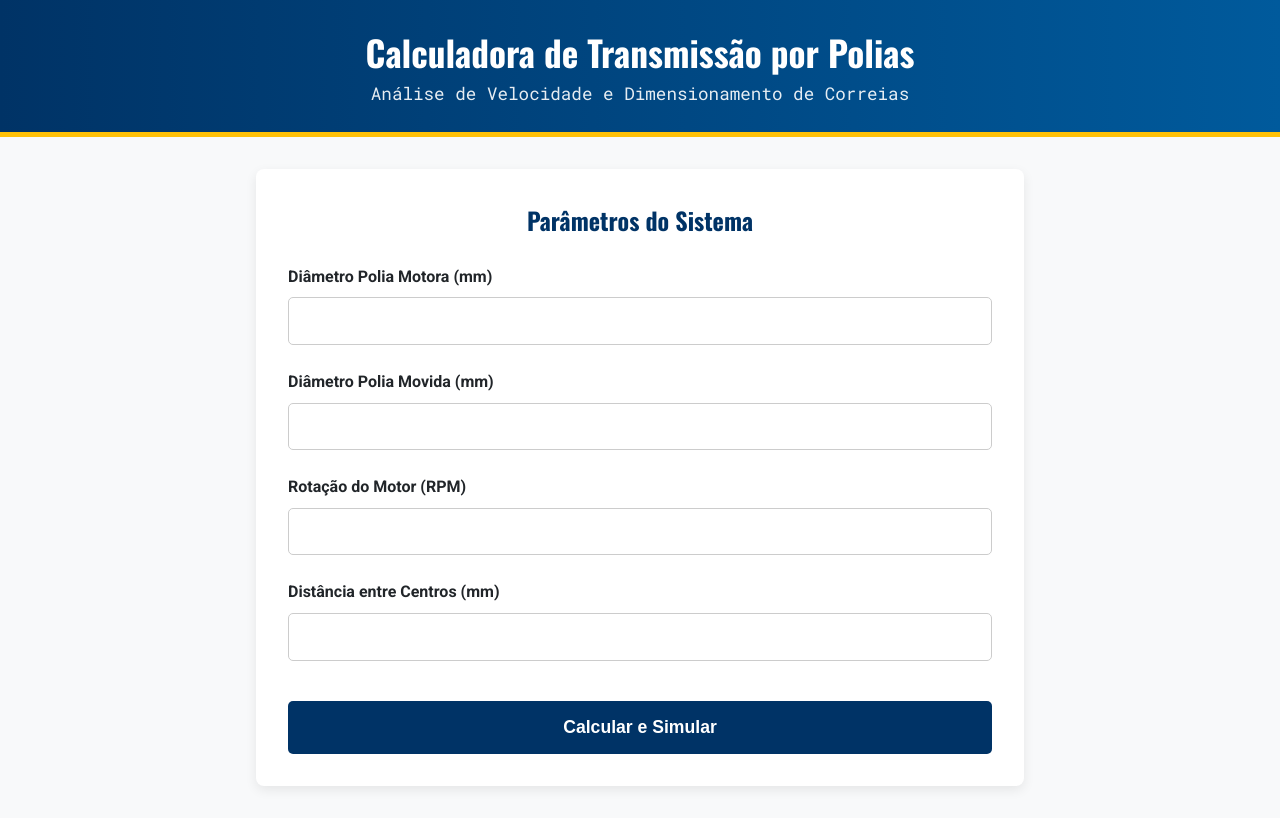
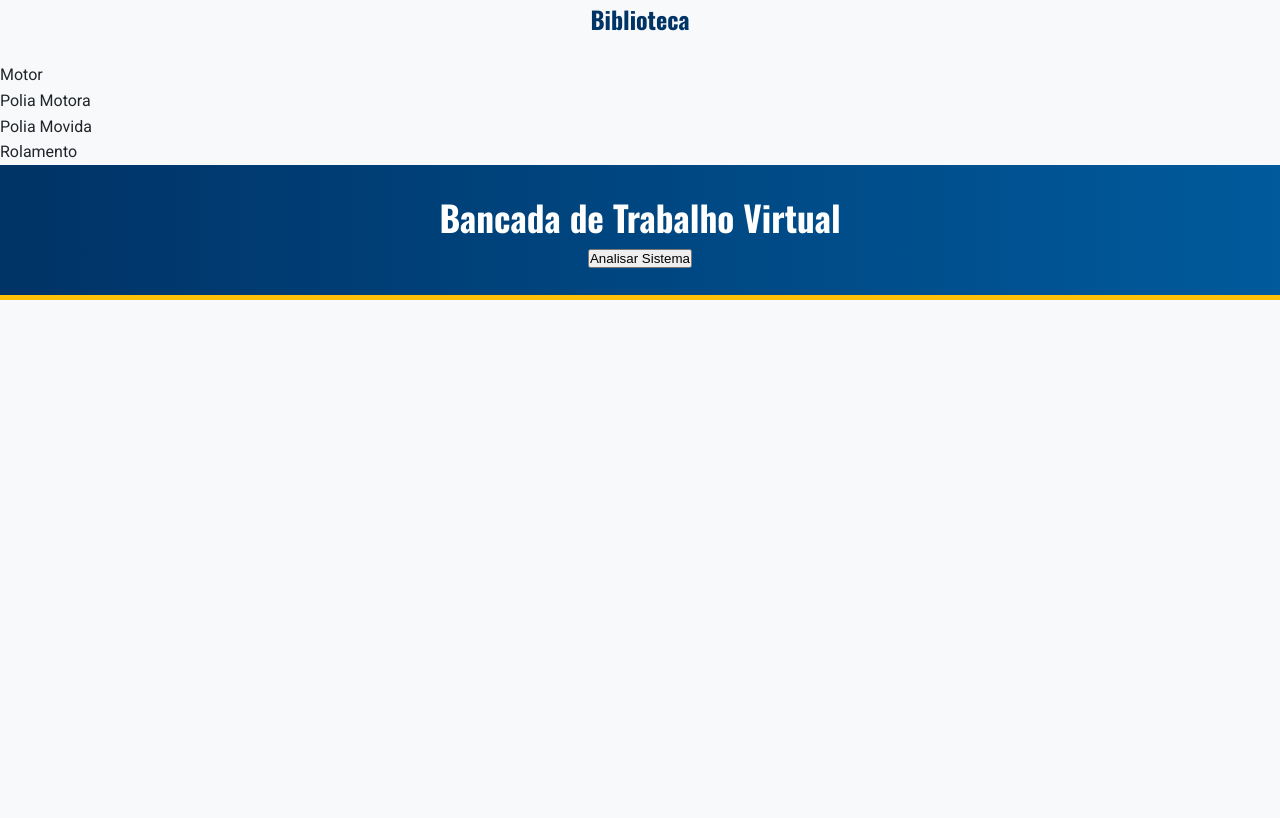
Before and after one commit to Jonathan0078/Dockerfile-, a plain HTML site: page index.html in a window 1280 px wide. Drawn offline with nearby package versions, Linux system fonts and the light colour scheme.

Commit message:
Update index.html

```diff
--- a/index.html
+++ b/index.html
@@ -3,65 +3,43 @@
 <head>
     <meta charset="UTF-8">
     <meta name="viewport" content="width=device-width, initial-scale=1.0">
-    <title>Calculadora de Polias e Correias</title>
+    <title>Plataforma de Engenharia Integrada</title>
     <link rel="stylesheet" href="style.css">
 </head>
 <body>
-    <header>
-        <h1>Calculadora de Transmissão por Polias</h1>
-        <p>Análise de Velocidade e Dimensionamento de Correias</p>
-    </header>
+    <div class="platform-container">
+        <aside id="component-library">
+            <h2>Biblioteca</h2>
+            <div class="component-item" draggable="true" data-type="motor">Motor</div>
+            <div class="component-item" draggable="true" data-type="polia_motora">Polia Motora</div>
+            <div class="component-item" draggable="true" data-type="polia_movida">Polia Movida</div>
+            <div class="component-item" draggable="true" data-type="rolamento">Rolamento</div>
+        </aside>
 
-    <div class="main-container">
-        <div id="animation-area" class="animation-container hidden">
-            <h3>Visualização do Sistema</h3>
-            <div class="animation-visualizer">
-                <div id="polia-motora" class="pulley"></div>
-                <div id="polia-movida" class="pulley"></div>
-            </div>
-        </div>
+        <main id="main-workbench">
+            <header class="workbench-header">
+                <h1>Bancada de Trabalho Virtual</h1>
+                <button id="analyze-button">Analisar Sistema</button>
+            </header>
+            <div id="workbench-area">
+                </div>
+        </main>
 
-        <div class="calculator-container">
-            <h2>Parâmetros do Sistema</h2>
-            <form id="calculation-form">
-                <div class="input-group">
-                    <label for="d_motora">Diâmetro Polia Motora (mm)</label>
-                    <input type="number" id="d_motora" name="d_motora" step="0.1" required>
-                </div>
+        <aside id="results-panel" class="hidden">
+            <h2>Análise do Sistema</h2>
+            <div id="results-content"></div>
+        </aside>
+    </div>
 
-                <div class="input-group">
-                    <label for="d_movida">Diâmetro Polia Movida (mm)</label>
-                    <input type="number" id="d_movida" name="d_movida" step="0.1" required>
-                </div>
-
-                <div class="input-group">
-                    <label for="rpm_motor">Rotação do Motor (RPM)</label>
-                    <input type="number" id="rpm_motor" name="rpm_motor" required>
-                </div>
-
-                <div class="input-group">
-                    <label for="dist_centros">Distância entre Centros (mm)</label>
-                    <input type="number" id="dist_centros" name="dist_centros" step="0.1" required>
-                </div>
-
-                <input type="hidden" id="tipo_correia" name="tipo_correia" value="V">
-
-                <button type="submit" id="calculate-btn">Calcular e Simular</button>
+    <div id="component-modal" class="modal-backdrop hidden">
+        <div class="modal-content">
+            <h3 id="modal-title">Configurar Componente</h3>
+            <form id="modal-form">
+                <div id="modal-fields"></div>
+                <button type="submit">Salvar</button>
+                <button type="button" id="modal-close-btn">Cancelar</button>
             </form>
         </div>
-
-        <div id="results-container" class="resultado-container hidden">
-            <h2>Resultados do Dimensionamento</h2>
-            <ul>
-                <li>Relação de Transmissão: <strong id="res-relacao">--</strong></li>
-                <li>Rotação Transmitida (Polia Movida): <strong id="res-rpm-movida">--</strong></li>
-                <li>Comprimento Primitivo da Correia: <strong id="res-comprimento">--</strong></li>
-                <li>Velocidade da Correia: <strong id="res-velocidade">--</strong></li>
-                <li>Arco de Contato (Polia Menor): <strong id="res-arco">--</strong></li>
-            </ul>
-        </div>
-
-        <div id="error-message" class="erro-container hidden"></div>
     </div>
 
     <script src="script.js"></script>
```
